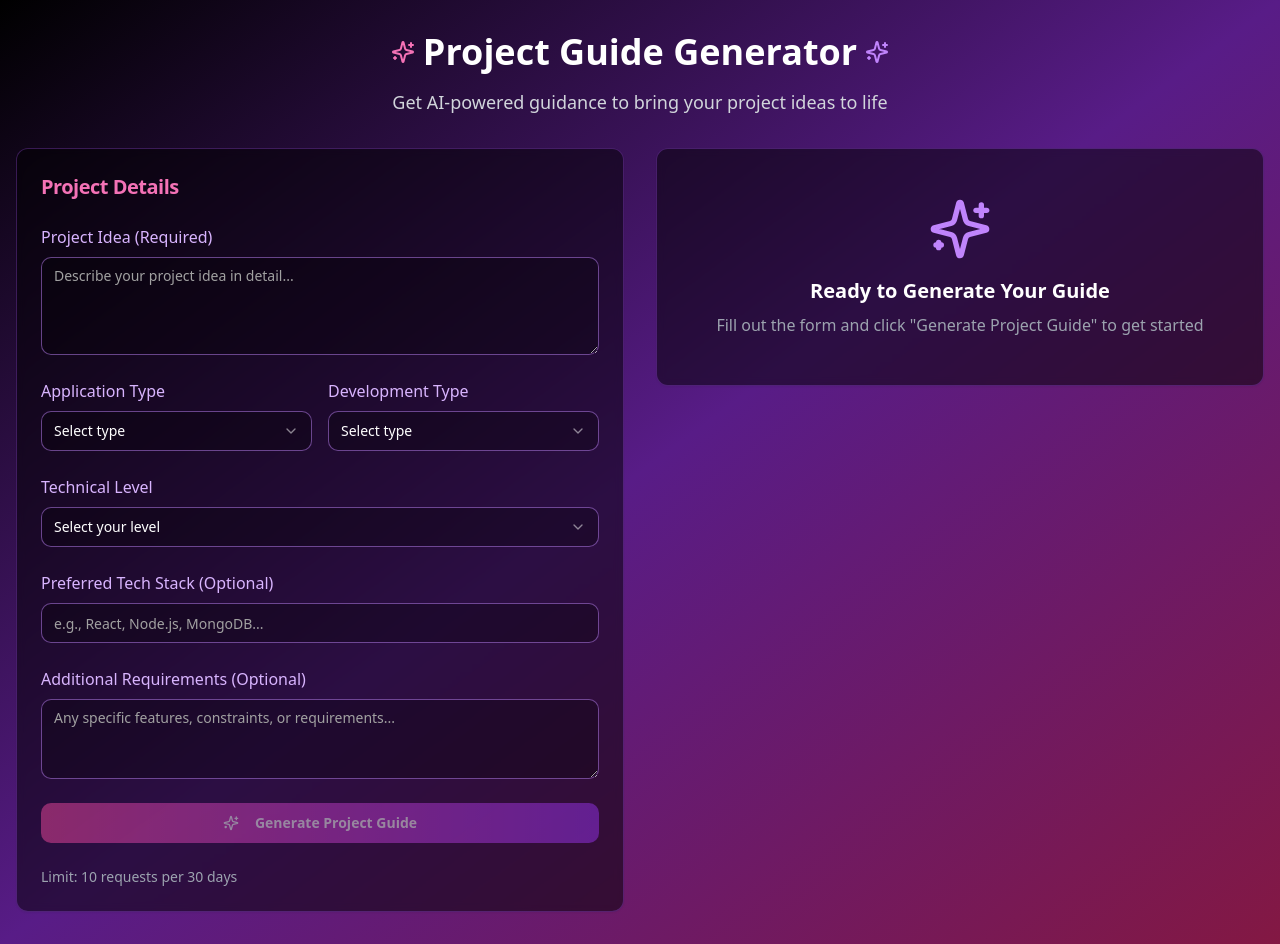
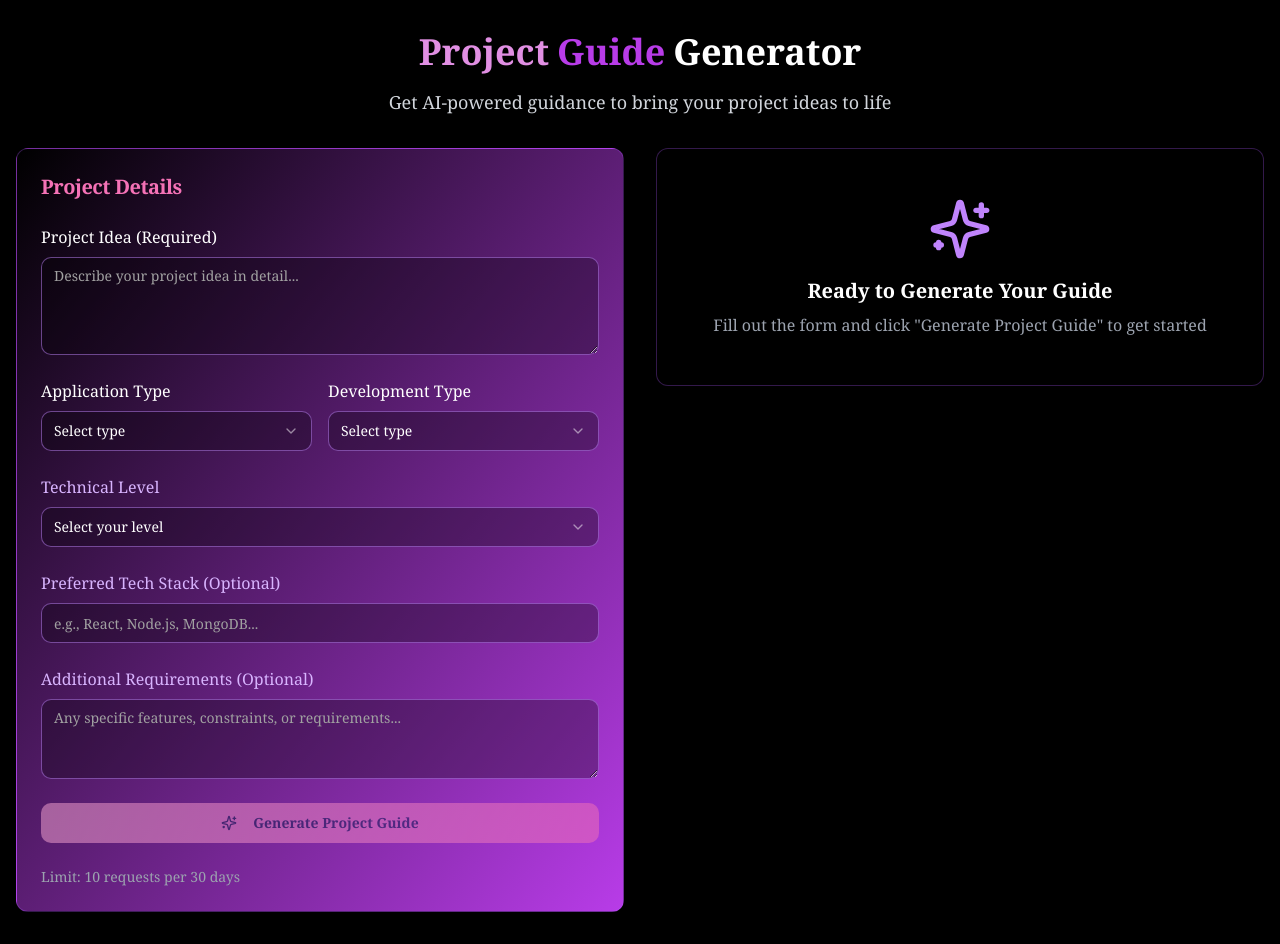
Before and after one commit to OlibhiaGhosh/ai-project-guide, a Next.js app: page / in a window 1280 px wide. Built offline with nearby package versions, Linux system fonts and the light colour scheme.

Commit message:
made some changes in UI

```diff
--- a/app/page.tsx
+++ b/app/page.tsx
@@ -120,13 +120,11 @@ export default function ProjectGuide() {
   ];
 
   return (
-    <div className="min-h-screen bg-gradient-to-br from-black via-purple-900 to-pink-900">
+    <div className="min-h-screen bg-black text-white font-serif">
       <div className="container mx-auto px-4 py-8">
         <div className="text-center mb-8">
           <h1 className="text-4xl font-bold text-white mb-4 flex items-center justify-center gap-2">
-            <Sparkles className="text-pink-400" />
-            Project Guide Generator
-            <Sparkles className="text-purple-400" />
+            <p className="text-[#e18fe3]">Project</p> <p className="text-[#b83ce8]">Guide</p> Generator
           </h1>
           <p className="text-gray-300 text-lg">
             Get AI-powered guidance to bring your project ideas to life
@@ -135,7 +133,7 @@ export default function ProjectGuide() {
 
         <div className="grid lg:grid-cols-2 gap-8">
           {/* Input Form */}
-          <Card className="bg-black/50 border-purple-500/30 backdrop-blur-sm">
+          <Card className="h-max bg-gradient-to-br from-black to-[#b83ce8] border-purple-500/30 backdrop-blur-sm">
             <CardHeader>
               <CardTitle className="text-pink-400 text-xl">
                 Project Details
@@ -143,7 +141,7 @@ export default function ProjectGuide() {
             </CardHeader>
             <CardContent className="space-y-6" suppressHydrationWarning={true}>
               <div>
-                <label className="block text-purple-300 font-medium mb-2">
+                <label className="block text-white font-medium mb-2">
                   Project Idea (Required)
                 </label>
                 <Textarea
@@ -160,7 +158,7 @@ export default function ProjectGuide() {
 
               <div className="grid md:grid-cols-2 gap-4">
                 <div>
-                  <label className="block text-purple-300 font-medium mb-2">
+                  <label className="block text-white font-medium mb-2">
                     Application Type
                   </label>
                   <Select
@@ -183,7 +181,7 @@ export default function ProjectGuide() {
                 </div>
 
                 <div>
-                  <label className="block text-purple-300 font-medium mb-2">
+                  <label className="block text-white font-medium mb-2">
                     Development Type
                   </label>
                   <Select
@@ -267,7 +265,7 @@ export default function ProjectGuide() {
                   !formData.projectIdea.trim() ||
                   !formData.technicalLevel
                 }
-                className="w-full bg-gradient-to-r from-pink-500 to-purple-600 hover:from-pink-600 hover:to-purple-700 text-white font-semibold py-3"
+                className="w-full bg-gradient-to-r from-pink-300 to-pink-400 hover:from-pink-600 hover:to-purple-700 text-blue-950 font-semibold py-3"
               >
                 {loading ? (
                   <>
```
